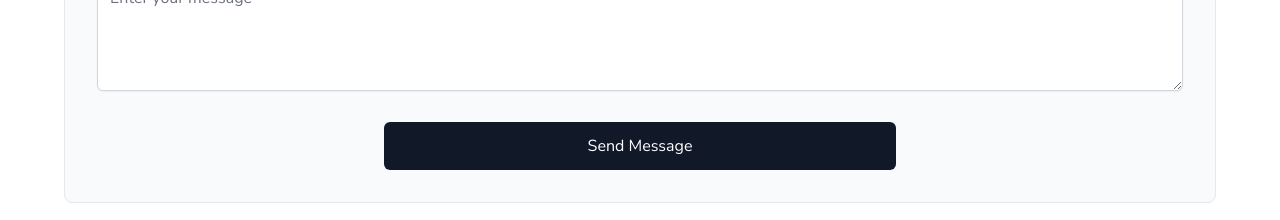
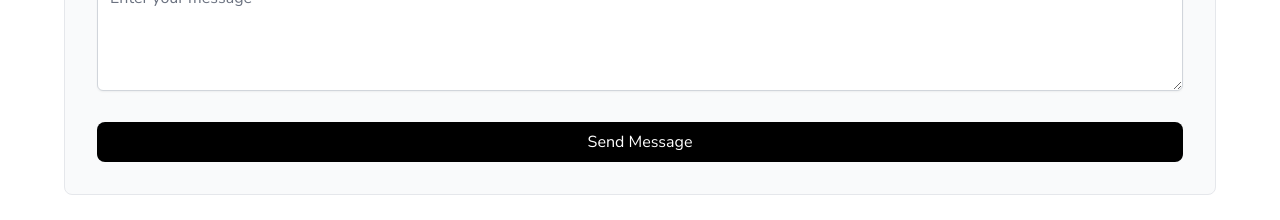
Before and after one commit to sagarsen2023/auram-next, a Next.js app: page /contact in a window 1280 px wide. Shown: the part 860-1080 px from the top of the page. Built offline with nearby package versions, Linux system fonts and the light colour scheme; no server answers.

Commit message:
Enhance BaseContactForm: add type prop for bespoke and contact forms, implement async submission with loading state

```diff
--- a/src/app/bespoke/page.tsx
+++ b/src/app/bespoke/page.tsx
@@ -83,7 +83,7 @@ function Page() {
               Message Us Describing Your Requirements
             </h2>
 
-            <BaseContactForm />
+            <BaseContactForm type="bespoke" />
           </div>
         </div>
       </div>
--- a/src/app/contact/page.tsx
+++ b/src/app/contact/page.tsx
@@ -74,7 +74,7 @@ function Page() {
               Send Us a Message
             </h2>
 
-            <BaseContactForm />
+            <BaseContactForm type="contact"/>
           </div>
         </div>
       </div>
--- a/src/components/base-contact-form/base-contact-form.component.tsx
+++ b/src/components/base-contact-form/base-contact-form.component.tsx
@@ -1,27 +1,49 @@
 "use client";
+
 import {
   BaseContactFormType,
   baseContactFormSchema,
 } from "@/validators/base-contact-form.schema";
 import { zodResolver } from "@hookform/resolvers/zod";
-import React from "react";
+import React, { useState } from "react";
 import { useForm, FormProvider } from "react-hook-form";
 import TextInputComponent from "./text-input.component";
 import TextAreaComponent from "./text-area.component";
+import { contactAPI } from "@/services/contact.service";
+import { ContactUsParams } from "@/models/contact/contact-us.model";
+import { toast } from "sonner";
+import PrimaryButtonCOmponent from "../buttons/primary-button.component";
 
-function BaseContactForm() {
+function BaseContactForm({ type }: { type: "bespoke" | "contact" }) {
+  const [loading, setLoading] = useState(false);
+
   const methods = useForm<BaseContactFormType>({
     resolver: zodResolver(baseContactFormSchema),
   });
-
   const {
     register,
     handleSubmit,
     formState: { errors },
   } = methods;
 
-  const onSubmit = (data: BaseContactFormType) => {
-    console.log(data);
+  const onSubmit = async (data: BaseContactFormType) => {
+    try {
+      setLoading(true);
+      const response = await contactAPI.contactUs({
+        ...data,
+        whatsapp: data.whatsapp ?? "",
+        countryCode: "91",
+        type: type as ContactUsParams["type"],
+      });
+      if (response.error) {
+        throw new Error("Something went wrong");
+      }
+      toast.success("Message sent successfully. We will contact you soon.");
+    } catch {
+      toast.error("Something went wrong");
+    } finally {
+      setLoading(false);
+    }
   };
 
   return (
@@ -85,12 +107,9 @@ function BaseContactForm() {
         </div>
 
         <div className="text-center">
-          <button
-            type="submit"
-            className="w-full max-w-lg bg-gray-900 text-white py-3 px-4 rounded-md hover:bg-yellow-800 transition duration-300 ease-in-out transform hover:scale-105 focus:outline-none focus:ring-1 focus:ring-yellow-400"
-          >
-            Send Message
-          </button>
+          <PrimaryButtonCOmponent isLoading={loading}>
+            {loading ? "Sending..." : "Send Message"}
+          </PrimaryButtonCOmponent>
         </div>
       </form>
     </FormProvider>
```
